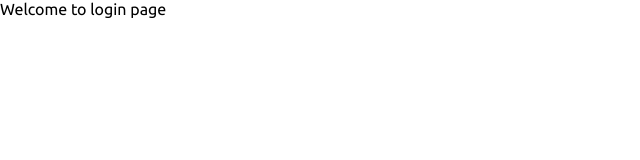
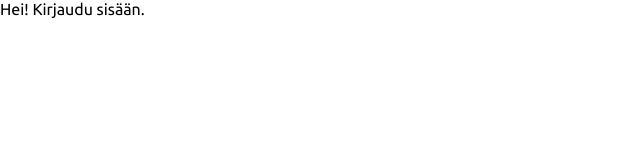
Before and after one commit to BudjetGenix/budjetgenix.com, a Next.js app: page /login in a window 1280 px wide. Shown: the top 160 px of the page, without its empty margins (0-640 px from the left). Built offline with nearby package versions, Linux system fonts and the light colour scheme.

Commit message:
Created login component

```diff
--- a/components/Landing/Landing.tsx
+++ b/components/Landing/Landing.tsx
@@ -1,7 +1,7 @@
 import Menu from './modules/Menu';
 import Link from 'next/link'
 
-export default function Landing() {
+export default function Landing(props: {loggedIn: boolean}) {
     return (
         <div className='container'>
             <Menu />
@@ -23,7 +23,9 @@ export default function Landing() {
                     </p>
                     <br />
                 </div>
-                <div className='btn'><span className="special">Get started for free</span></div>
+                <div className='btn'><span className="special">
+                    {props.loggedIn ? "View my dashboard" : "Sign up now, it's free!"}
+                </span></div>
             </div>
         </div>
     );
--- a/components/Login/Login.tsx
+++ b/components/Login/Login.tsx
@@ -1,3 +1,29 @@
-export default function Login() {
-    return (<>Welcome to login page</>)
+import styles from "../../styles/login.module.scss"
+import Image from 'next/image';
+import links from "../../services/imgSources";
+import {useEffect, useRef} from "react";
+
+
+export default function() {
+    const f = useRef(null);
+    const el = f.current!;
+    console.log(el);
+
+    return (
+        <>
+            <div className={styles.login}>
+                <div className={styles.form}>
+                    <div className={styles.header}>
+                        Hei! Kirjaudu sisään.
+                    </div>
+                    <div className={styles.form_container}>
+                        <div className={styles.left}>
+
+                        </div>
+                        <div className={styles.right} ref={f} />
+                    </div>
+                </div>
+            </div>
+        </>
+    )
 }
--- a/next.config.js
+++ b/next.config.js
@@ -1,6 +1,6 @@
 module.exports = {
     reactStrictMode: true,
     images: {
-        domains: ['cdn.budjetgenix.com'],
+        domains: ['cdn.budjetgenix.com', 'images.pexels.com'],
     },
 };
--- a/package.json
+++ b/package.json
@@ -11,6 +11,7 @@
   "dependencies": {
     "framer-motion": "^4.1.17",
     "next": "11.0.1",
+    "next-cookies": "^2.0.3",
     "react": "17.0.2",
     "react-dom": "17.0.2",
     "sass": "^1.37.5"
--- a/pages/_app.tsx
+++ b/pages/_app.tsx
@@ -2,8 +2,8 @@ import '../styles/globals.css';
 import type { AppProps } from 'next/app';
 import '../styles/home.scss';
 import '../styles/menu.scss';
+import '../styles/login.module.scss'
 
-function MyApp({ Component, pageProps }: AppProps) {
+export default function({ Component, pageProps }: AppProps) {
     return <Component {...pageProps} />;
 }
-export default MyApp;
--- a/services/imgSources.tsx
+++ b/services/imgSources.tsx
@@ -1,3 +1,4 @@
 export default {
     profile: 'https://cdn.budjetgenix.com/icons8-test-account.svg',
+    login_green: 'https://images.pexels.com/photos/8971537/pexels-photo-8971537.jpeg'
 };
--- /dev/null
+++ b/styles/login.module.scss
@@ -0,0 +1,40 @@
+.login {
+  background: #2e2e2e ;
+  position: relative;
+  height: 100vh;
+  min-height: 700px;
+  @media screen and (max-height: 700px) {
+    height: 700px;
+  }
+
+  .form {
+    width: 100%;
+    position: absolute;
+    top: 50%;
+    left: 50%;
+    transform: translate(-50%, -50%);
+    background: white;
+    height: 100%;
+    min-height: 600px;
+    @media screen and (max-height: 700px) {
+      position: static;
+      top: 0;
+      left: 0;
+      transform: none;
+      .form_container { display: none; }
+    }
+
+    @media screen and (min-height: 700px), (min-width: 900px) {
+      .form_container {
+        display: flex;
+        .left {
+          width: 50%;
+        }
+        .right {
+          width: 50%;
+          background: none;
+        }
+      }
+    }
+  }
+}
```
Also changed, not shown: components/Landing/modules/AccountDropdown.tsx (+18 -2 lines), components/Landing/modules/Menu.tsx (+11 -2 lines), pages/index.tsx (+9 -1 lines), 1 other file (tests, documents, lock files or other folders).
